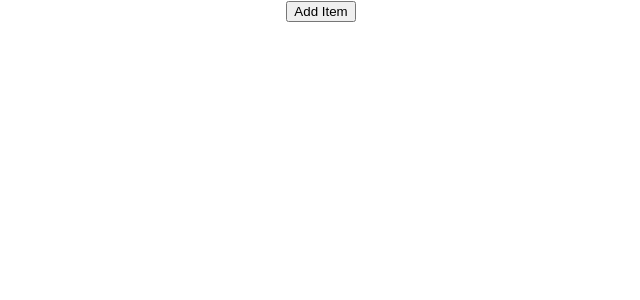
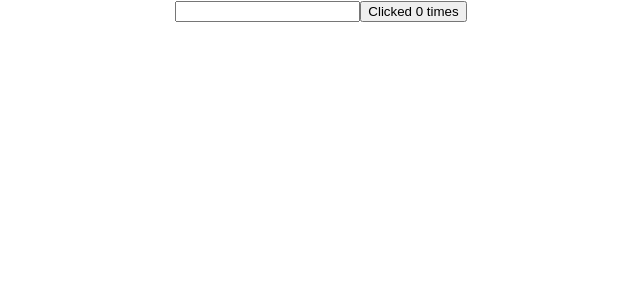
Before and after one commit to ParveenDavid2394/react-hooks, a React (Create React App) app: page / in a window 1280 px wide. Shown: the top 300 px of the page, without its empty margins (319-959 px from the left). Built offline with nearby package versions, Linux system fonts and the light colour scheme.

Commit message:
useEffect example

```diff
--- a/src/App.js
+++ b/src/App.js
@@ -1,8 +1,10 @@
 import React from 'react';
 import './App.css';
 import ClassCounter from './components/ClassCounter';
+import ClassCounterOne from './components/ClassCounterOne';
 import HookCounter from './components/HookCounter';
 import HookCounterFour from './components/HookCounterFour';
+import HookCounterOne from './components/HookCounterOne';
 import HookCounterThree from './components/HookCounterThree';
 import HookCounterTwo from './components/HookCounterTwo';
 
@@ -13,7 +15,9 @@
         {/* <HookCounter /> */}
         {/* <HookCounterTwo /> */}
         {/* <HookCounterThree /> */}
-        <HookCounterFour/>
+        {/* <HookCounterFour/> */}
+        {/* <ClassCounterOne /> */}
+        <HookCounterOne />
     </div>
   );
 }
--- /dev/null
+++ b/src/components/ClassCounterOne.js
@@ -0,0 +1,46 @@
+/*
+    This will be used against how useEffect hooks works
+*/
+
+import React, {Component} from 'react'
+
+class ClassCounterOne extends Component{
+
+    constructor(props){
+        super()
+
+        this.state = {
+            count:0,
+            name:''
+        }
+    }
+
+    componentDidMount(){
+        document.title = `Clicked ${this.state.count} times`
+    }
+
+    componentDidUpdate(prevProps, prevState){
+        if (prevState.count !== this.state.count) {
+            console.log('Updating document file')
+        }
+        document.title = `Clicked ${this.state.count} times`
+    }
+
+    render(){
+        return(
+            <div>
+                <input type="text"
+                value={this.state.name}
+                onChange={e =>{
+                    this.setState({name: e.target.value}) } }
+                />
+
+                <button onClick={()=> this.setState({count: this.state.count +1 })}>
+                    Clicked {this.state.count} times
+                </button>
+            </div>
+        )
+    }
+}
+
+export default ClassCounterOne
--- /dev/null
+++ b/src/components/HookCounterOne.js
@@ -0,0 +1,32 @@
+/*
+    Here we will see the power of useEffect hooks
+    - allows to perform side effects in functional components
+    - close replacement for componentDidMount, componentDidUpdate and componentWillUnmount
+    - takes in a function as an argument
+    - executes the function after every time render method is executed
+    - can add condition for executing the function only on certain conditions
+*/
+
+import React, {useState, useEffect} from 'react'
+
+function HookCounterOne(props){
+
+    const [count, setCount] = useState(0)
+    const [name, setName] = useState('')
+
+    // useEffect executes everytime after every single render method takes place
+    // second argument works as an condition, only if the value of state or props in second argument changes between renders, only then the useEffect will execute
+    useEffect(()=>{
+        console.log("entering in input text")
+        document.title = `Clicked ${count} times`
+    }, [count])
+
+    return(
+        <div>
+            <input type="text" value={name} onChange={e => setName(e.target.value)}/>
+            <button onClick={()=> setCount(count +1)}>Clicked {count} times </button>
+        </div>
+    )
+}
+
+export default HookCounterOne
```
